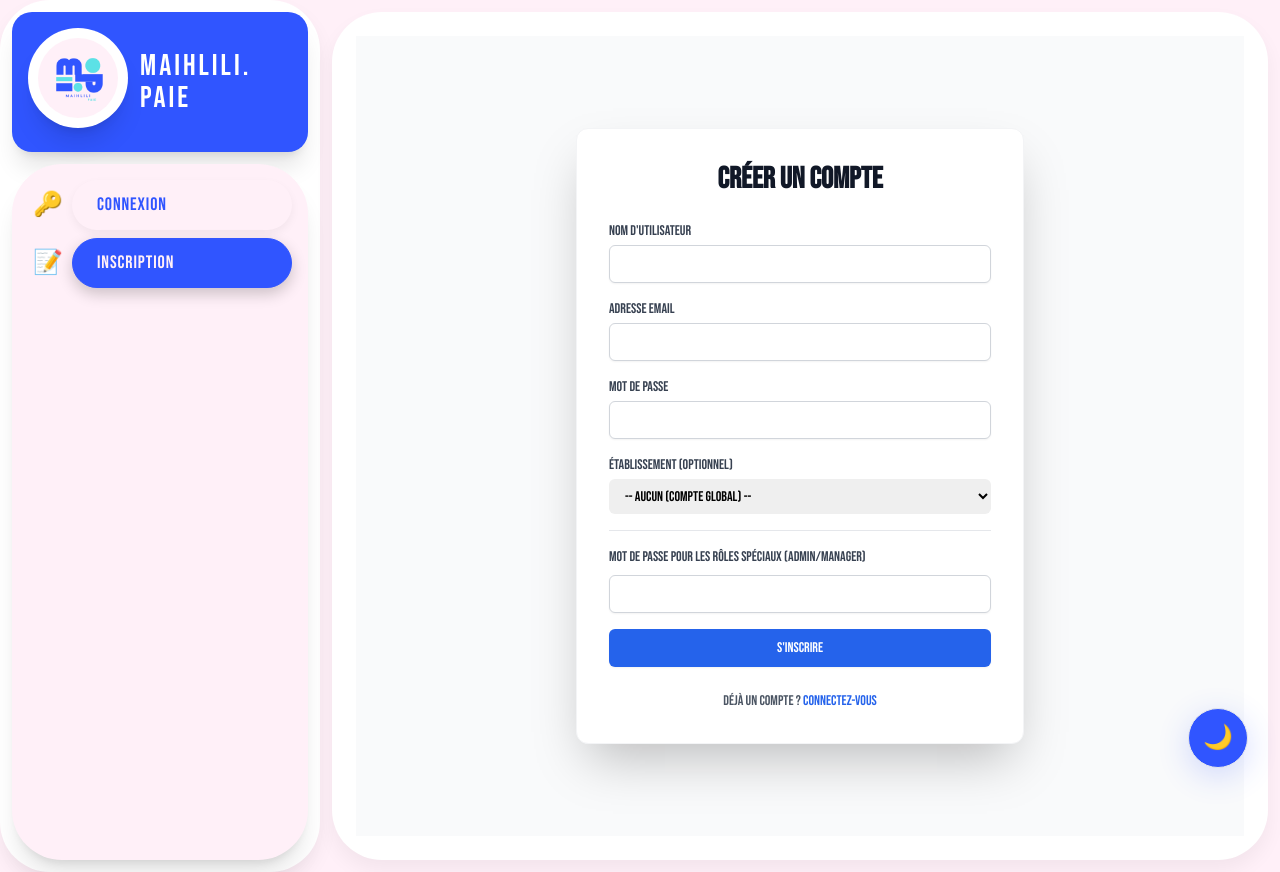
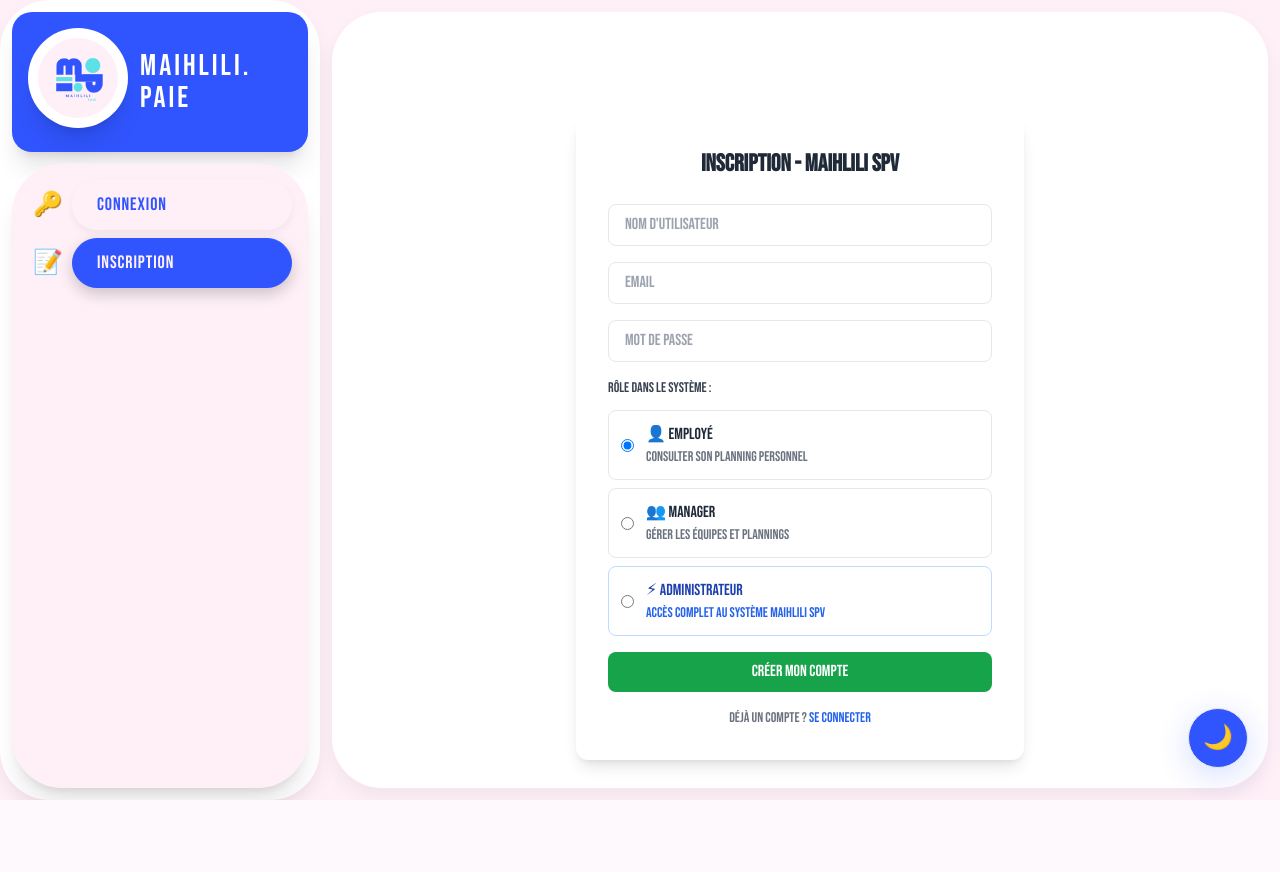
Before and after one commit to filet0fish09/Maihlili.Paie, a Flask app: page /register in a window 1280 px wide. After the commit the page ends 800 px from the top, so only its background shows below. Run offline with Flask 3, Linux system fonts and the light colour scheme; data that the repository does not hold is empty; some libraries are stand-ins or nearby versions.

Commit message:
Update register.html

```diff
--- a/templates/register.html
+++ b/templates/register.html
@@ -1,111 +1,62 @@
 {% extends "base.html" %}
-
 {% block content %}
-<div class="flex flex-col items-center justify-center min-h-screen bg-gray-50">
-    <div class="w-full max-w-md bg-white p-8 rounded-xl shadow-2xl border border-gray-100">
-
-        <div class="text-center mb-6">
-            <h2 class="text-3xl font-extrabold text-gray-900">
-                Créer un compte
-            </h2>
-        </div>
-
-        {% with messages = get_flashed_messages(with_categories=true) %}
-            {% if messages %}
-                {% for category, message in messages %}
-                <div class="p-3 mb-4 text-sm {% if category == 'error' %}bg-red-100 text-red-700{% else %}bg-green-100 text-green-700{% endif %} rounded-lg">
-                    {{ message }}
-                </div>
-                {% endfor %}
-            {% endif %}
-        {% endwith %}
-
-        <form action="{{ url_for('register') }}" method="POST" class="space-y-4">
-
+<div class="max-w-md mx-auto mt-20 bg-white p-8 rounded-xl shadow-lg">
+  <h2 class="text-2xl font-bold mb-6 text-center text-gray-800">Inscription - Maihlili SPV</h2>
+  <form method="POST" action="{{ url_for('register') }}" class="space-y-4">
     <div>
-                <label for="username" class="block text-sm font-medium text-gray-700">Nom d'utilisateur</label>
-                <input id="username" name="username" type="text" required class="mt-1 block w-full px-3 py-2 border border-gray-300 rounded-md shadow-sm focus:outline-none focus:ring-blue-500 focus:border-blue-500 sm:text-sm">
+      <input type="text" name="username" placeholder="Nom d'utilisateur" required
+             class="w-full px-4 py-2 border rounded-lg focus:outline-none focus:ring-2 focus:ring-blue-500">
     </div>
 
     <div>
-                <label for="email" class="block text-sm font-medium text-gray-700">Adresse Email</label>
-                <input id="email" name="email" type="email" required class="mt-1 block w-full px-3 py-2 border border-gray-300 rounded-md shadow-sm focus:outline-none focus:ring-blue-500 focus:border-blue-500 sm:text-sm">
+      <input type="email" name="email" placeholder="Email" required
+             class="w-full px-4 py-2 border rounded-lg focus:outline-none focus:ring-2 focus:ring-blue-500">
     </div>
 
     <div>
-                <label for="password" class="block text-sm font-medium text-gray-700">Mot de passe</label>
-                <input id="password" name="password" type="password" required class="mt-1 block w-full px-3 py-2 border border-gray-300 rounded-md shadow-sm focus:outline-none focus:ring-blue-500 focus:border-blue-500 sm:text-sm">
+      <input type="password" name="password" placeholder="Mot de passe" required
+             class="w-full px-4 py-2 border rounded-lg focus:outline-none focus:ring-2 focus:ring-blue-500">
     </div>
 
-            <div>
-                <label for="establishment_id" class="block text-sm font-medium text-gray-700">
-                    Établissement (Optionnel)
-                </label>
-                <select id="establishment_id" name="establishment_id" class="mt-1 block w-full pl-3 pr-10 py-2 text-base border-gray-300 focus:outline-none focus:ring-blue-500 focus:border-blue-500 sm:text-sm rounded-md">
-                    <option value="">-- Aucun (Compte Global) --</option>
-                    {% for establishment in establishments %}
-                    <option value="{{ establishment.id }}">{{ establishment.name }}</option>
-                    {% endfor %}
-                </select>
-            </div>
-
-            <hr class="my-4 border-gray-200">
+    <!-- Choix du rôle -->
+    <div class="space-y-3">
+      <label class="block text-sm font-medium text-gray-700">Rôle dans le système :</label>
 
       <div class="space-y-2">
-                <label for="magic_word" class="block text-sm font-medium text-gray-700">Mot de passe pour les rôles spéciaux (Admin/Manager)</label>
-                <input id="magic_word" name="magic_word" type="password" class="mt-1 block w-full px-3 py-2 border border-gray-300 rounded-md shadow-sm focus:outline-none focus:ring-red-500 focus:border-red-500 sm:text-sm">
+        <label class="flex items-center p-3 border rounded-lg hover:bg-gray-50 cursor-pointer">
+          <input type="radio" name="role" value="employee" class="mr-3" checked>
+          <div>
+            <div class="font-medium text-gray-800">👤 Employé</div>
+            <div class="text-sm text-gray-500">Consulter son planning personnel</div>
+          </div>
+        </label>
 
-                <div id="role_selection" class="hidden pt-2 border-t border-dashed border-gray-300">
-                    <p class="text-sm font-semibold text-red-600 mb-2">Rôles spéciaux débloqués :</p>
+        <label class="flex items-center p-3 border rounded-lg hover:bg-gray-50 cursor-pointer">
+          <input type="radio" name="role" value="manager" class="mr-3">
+          <div>
+            <div class="font-medium text-gray-800">👥 Manager</div>
+            <div class="text-sm text-gray-500">Gérer les équipes et plannings</div>
+          </div>
+        </label>
 
-                    <div class="flex items-center">
-                        <input id="is_admin" name="is_admin" type="checkbox" class="h-4 w-4 text-red-600 border-gray-300 rounded">
-                        <label for="is_admin" class="ml-2 block text-sm text-gray-900">Administrateur (Admin)</label>
+        <label class="flex items-center p-3 border rounded-lg hover:bg-blue-50 cursor-pointer border-blue-200">
+          <input type="radio" name="role" value="admin" class="mr-3">
+          <div>
+            <div class="font-medium text-blue-800">⚡ Administrateur</div>
+            <div class="text-sm text-blue-600">Accès complet au système Maihlili SPV</div>
           </div>
-
-                    <div class="flex items-center mt-2">
-                        <input id="is_manager" name="is_manager" type="checkbox" class="h-4 w-4 text-red-600 border-gray-300 rounded">
-                        <label for="is_manager" class="ml-2 block text-sm text-gray-900">Manager (Gère les employés)</label>
-                    </div>
+        </label>
       </div>
     </div>
 
-            <div>
-                <button type="submit" class="w-full flex justify-center py-2 px-4 border border-transparent rounded-md shadow-sm text-sm font-medium text-white bg-blue-600 hover:bg-blue-700 focus:outline-none focus:ring-2 focus:ring-offset-2 focus:ring-blue-500">
-                    S'inscrire
+    <button type="submit" class="w-full bg-green-600 text-white py-2 rounded-lg hover:bg-green-700 font-medium">
+      Créer mon compte
     </button>
-            </div>
   </form>
 
-        <div class="mt-6 text-center">
-            <p class="text-sm text-gray-600">
+  <p class="mt-4 text-sm text-center text-gray-500">
     Déjà un compte ?
-                <a href="{{ url_for('login') }}" class="font-medium text-blue-600 hover:text-blue-500">
-                    Connectez-vous
-                </a>
+    <a href="{{ url_for('login') }}" class="text-blue-600 hover:underline">Se connecter</a>
   </p>
 </div>
-    </div>
-</div>
-
-<script>
-    document.addEventListener('DOMContentLoaded', function() {
-        const magicWordInput = document.getElementById('magic_word');
-        const roleSelectionDiv = document.getElementById('role_selection');
-
-        // Le mot de passe magique DOIT correspondre à celui dans app.py
-        const MAGIC_PASSWORD = "Toulouse@2026+";
-
-        magicWordInput.addEventListener('input', function() {
-            if (this.value === MAGIC_PASSWORD) {
-                roleSelectionDiv.classList.remove('hidden');
-            } else {
-                roleSelectionDiv.classList.add('hidden');
-                // Désélectionner pour éviter les tricheries
-                document.getElementById('is_admin').checked = false;
-                document.getElementById('is_manager').checked = false;
-            }
-        });
-    });
-</script>
 {% endblock %}
```
Lines whose indentation alone changed are shown as unchanged.
